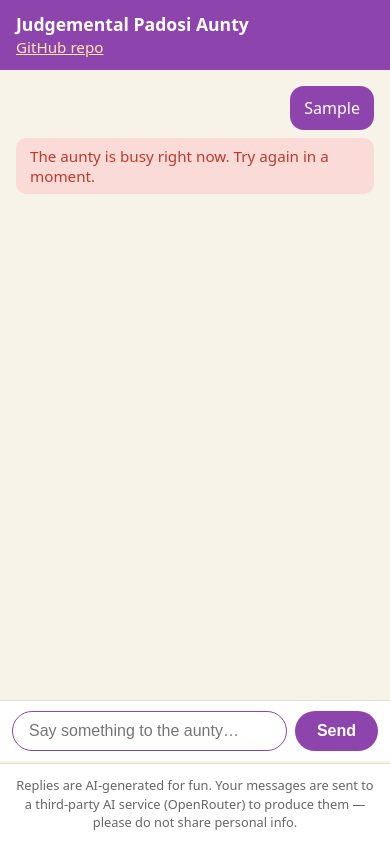
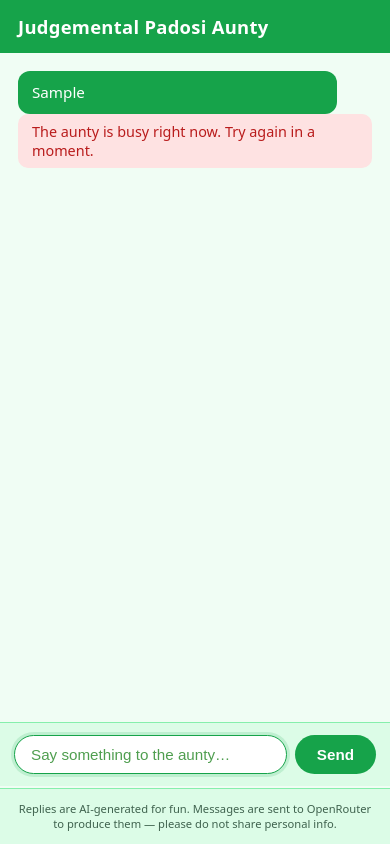
Before and after one commit to ShubhDeshani/Judgemental-Aunty-Chatbot, a plain HTML site: page web/index.html in a window 390 px wide. Both pictures are taken after typing "Sample" into the empty fields and a click on the button "Send". Drawn offline with Linux system fonts and the light colour scheme; no server answers.

Commit message:
Add aunty website: FastAPI backend, green HTML frontend, tests, render config - server.py: FastAPI app wrapping shared AuntyBot with /health, /, /chat,   per-visitor and site-wide daily limits, per-minute limit, message cap,   session_id cap, CORS, no stack traces or key exposure - web/index.html: clean green minimalistic chat UI, localStorage session_id,   typing indicator, 8s waking state, 429/400/network handling, HTML escaping - tests/test_server.py: 12 tests with fake bot, no real LLM calls, all passing - render.yaml: Render web service config with PORT support - .gitignore: ignore *.log and .pytest_cache/

```diff
--- a/web/index.html
+++ b/web/index.html
@@ -5,37 +5,31 @@
 <meta name="viewport" content="width=device-width, initial-scale=1.0">
 <title>Judgemental Padosi Aunty</title>
 <style>
-  * { box-sizing: border-box; }
-  body { font-family: system-ui, -apple-system, BlinkMacSystemFont, "Segoe UI", Roboto, sans-serif; margin: 0; background: #f7f3e8; color: #222; display: flex; flex-direction: column; height: 100vh; }
-  header { background: #8e44ad; color: #fff; padding: 12px 16px; }
-  header h1 { margin: 0; font-size: 1.25rem; font-weight: 700; }
-  header a { color: #ffeaa7; text-decoration: underline; font-size: 0.95rem; }
-  main { flex: 1; overflow: hidden; display: flex; flex-direction: column; }
-  #chat { flex: 1; overflow-y: auto; padding: 16px; display: flex; flex-direction: column; gap: 8px; scroll-behavior: smooth; }
-  .bubble { max-width: 80%; padding: 10px 14px; border-radius: 14px; line-height: 1.5; font-size: 1rem; white-space: pre-wrap; }
-  .user { align-self: flex-end; background: #8e44ad; color: #fff; }
-  .aunty { align-self: flex-start; background: #fff; color: #222; border: 1px solid #d1c4e9; }
-  .typing { align-self: flex-start; font-style: italic; color: #666; padding: 8px 14px; border-radius: 14px; background: #fff; border: 1px solid #d1c4e9; font-size: 0.95rem; }
-  #waking { align-self: flex-start; font-style: italic; color: #8a6d1b; padding: 8px 14px; border-radius: 14px; background: #fff3cd; border: 1px solid #ffeaa7; font-size: 0.95rem; margin-bottom: 6px; display: none; }
-  .error { align-self: flex-start; color: #c0392b; padding: 8px 14px; background: #fadbd8; border-radius: 10px; font-size: 0.95rem; }
-  .count { align-self: flex-end; font-size: 0.75rem; color: #666; margin-top: 2px; margin-right: 4px; }
-  footer { padding: 12px 16px; font-size: 0.8rem; color: #666; background: #fff; border-top: 1px solid #e8e0d0; text-align: center; line-height: 1.45; }
-  .form { padding: 12px 16px; background: #fff; border-top: 1px solid #e8e0d0; display: flex; gap: 8px; }
-  #message { flex: 1; padding: 10px 16px; border: 1px solid #d1c4e9; border-radius: 26px; font-size: 1rem; outline: none; }
-  #message:focus { border-color: #8e44ad; }
-  #send { padding: 10px 22px; background: #8e44ad; color: #fff; border: none; border-radius: 26px; font-size: 1rem; cursor: pointer; font-weight: 600; }
-  #send:disabled { opacity: 0.55; cursor: not-allowed; }
-  @media (max-width: 480px) {
-    .bubble { max-width: 92%; }
-    header h1 { font-size: 1.1rem; }
-    .form { padding: 10px 12px; }
-  }
+  * { box-sizing: border-box; margin: 0; padding: 0; }
+  body { font-family: system-ui, -apple-system, BlinkMacSystemFont, "Segoe UI", Roboto, sans-serif; background: #f0fdf4; color: #14532d; display: flex; flex-direction: column; height: 100vh; }
+  header { background: #16a34a; color: #fff; padding: 14px 18px; }
+  header h1 { font-size: 1.15rem; font-weight: 700; letter-spacing: 0.3px; }
+  main { flex: 1; overflow-y: auto; padding: 18px; display: flex; flex-direction: column; gap: 10px; }
+  .bubble { max-width: 82%; padding: 10px 14px; border-radius: 12px; line-height: 1.5; font-size: 0.95rem; white-space: pre-wrap; }
+  .user { align-self: flex-end; background: #16a34a; color: #ffffff; }
+  .aunty { align-self: flex-start; background: #ffffff; color: #14532d; border: 1px solid #bbf7d0; }
+  .typing { align-self: flex-start; font-style: italic; color: #15803d; padding: 8px 14px; border-radius: 12px; background: #ffffff; border: 1px solid #86efac; font-size: 0.9rem; }
+  #waking { align-self: flex-start; font-style: italic; color: #7c3aed; padding: 8px 14px; border-radius: 12px; background: #ede9fe; border: 1px solid #c4b5fd; font-size: 0.9rem; margin-bottom: 6px; display: none; }
+  .error { align-self: flex-start; color: #b91c1c; padding: 8px 14px; background: #fee2e2; border-radius: 10px; font-size: 0.9rem; }
+  .count { align-self: flex-end; font-size: 0.72rem; color: #166534; margin-top: 2px; margin-right: 4px; }
+  .form { padding: 14px 18px; background: #dcfce7; border-top: 1px solid #86efac; display: flex; gap: 8px; }
+  #message { flex: 1; padding: 10px 16px; border: 1px solid #4ade80; border-radius: 24px; font-size: 0.95rem; color: #14532d; outline: none; background: #fff; }
+  #message:focus { border-color: #16a34a; box-shadow: 0 0 0 3px rgba(22, 163, 74, 0.15); }
+  #message::placeholder { color: #4f9e4f; }
+  #send { padding: 10px 22px; background: #16a34a; color: #fff; border: none; border-radius: 24px; font-size: 0.95rem; cursor: pointer; font-weight: 700; }
+  #send:disabled { opacity: 0.5; cursor: not-allowed; }
+  footer { padding: 12px 18px; font-size: 0.7rem; color: #3f624e; background: #dcfce7; border-top: 1px solid #86efac; text-align: center; line-height: 1.4; }
+  @media (max-width: 480px) { .bubble { max-width: 90%; } .form { padding: 12px 14px; } }
 </style>
 </head>
 <body>
 <header>
   <h1>Judgemental Padosi Aunty</h1>
-  <div><a href="https://github.com/ShubhDeshani/Judgemental-Aunty-Chatbot" target="_blank" rel="noopener">GitHub repo</a></div>
 </header>
 <main>
   <div id="chat"></div>
@@ -47,7 +41,7 @@
 </div>
 <div class="count" id="remaining"></div>
 <footer>
-  Replies are AI-generated for fun. Your messages are sent to a third-party AI service (OpenRouter) to produce them — please do not share personal info.
+  Replies are AI-generated for fun. Messages are sent to OpenRouter to produce them — please do not share personal info.
 </footer>
 <script>
 (function () {
@@ -57,7 +51,6 @@
   const remainingEl = document.getElementById('remaining');
   const wakingEl = document.getElementById('waking');
 
-  // Session id: create once, keep in localStorage
   let sessionId = localStorage.getItem('aunty_session_id');
   if (!sessionId) {
     sessionId = 's_' + Math.random().toString(36).slice(2) + Date.now().toString(36);
```
Also changed, not shown: requirements.txt, 3 other files.
